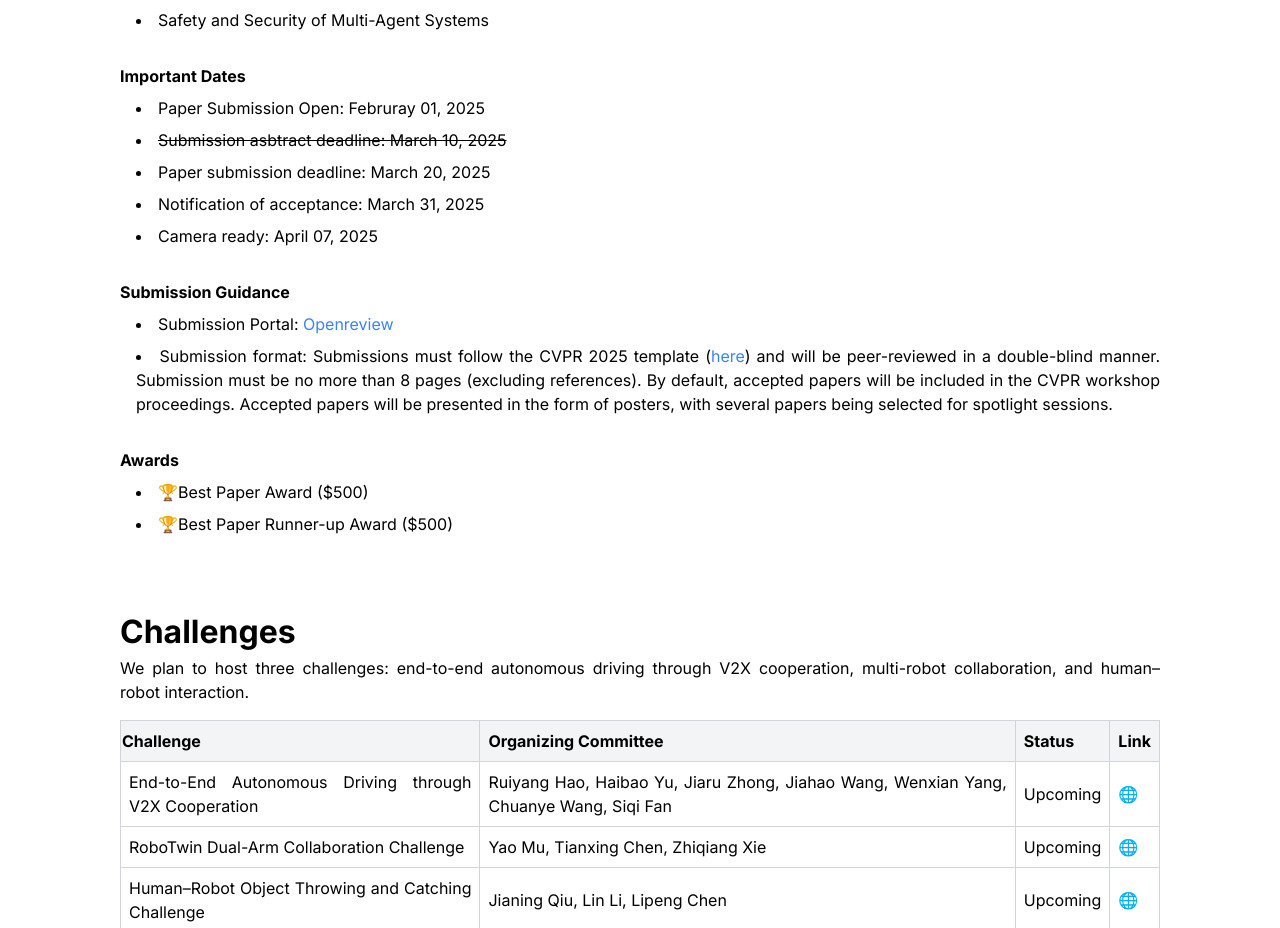
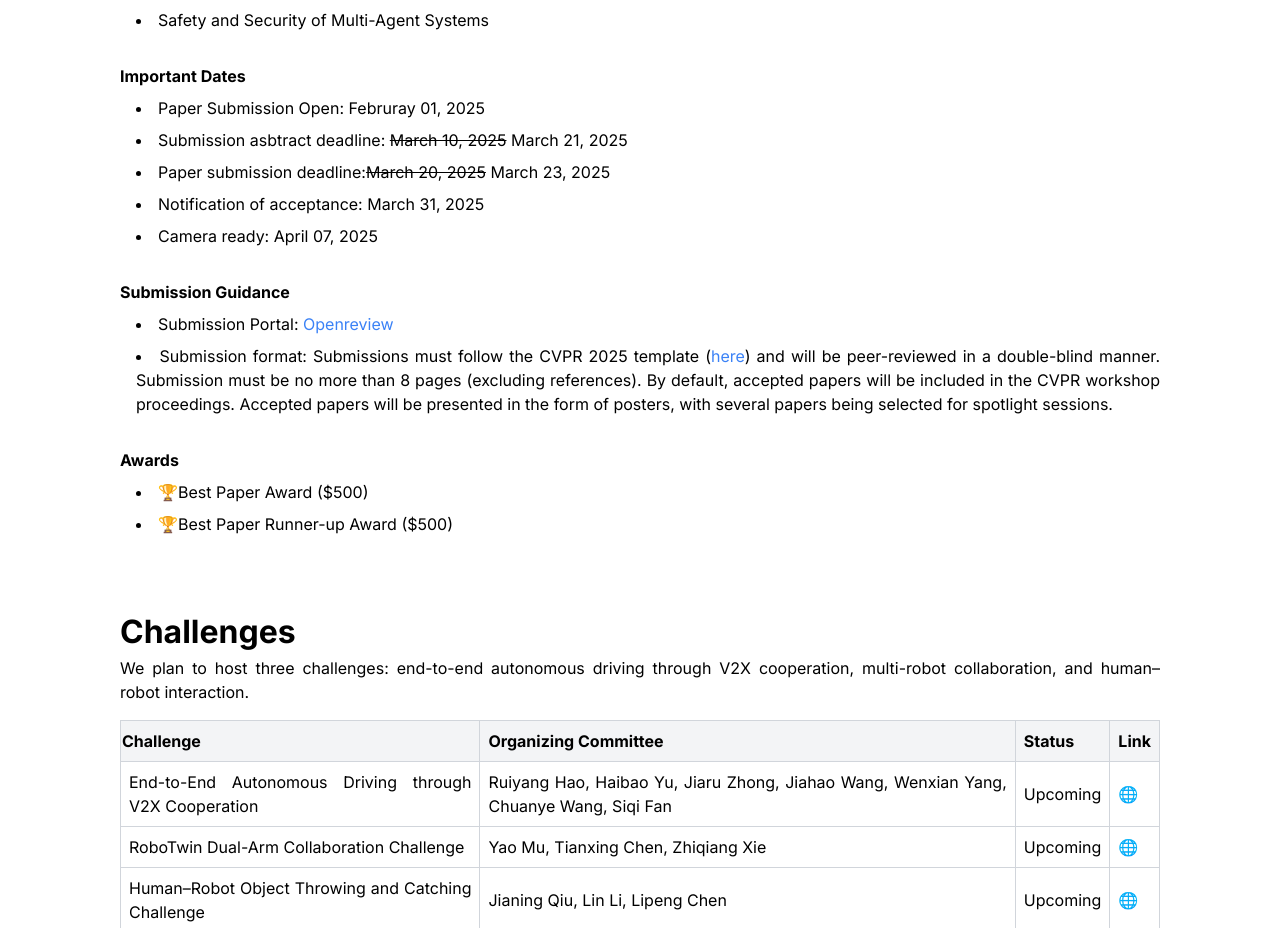
Before and after one commit to coop-intelligence/coop-intelligence.github.io, a Next.js app: page / in a window 1280 px wide. Shown: the part 1721-2649 px from the top of the page. Built offline with nearby package versions, Linux system fonts and the light colour scheme.

Commit message:
update callforpapers deadlines

```diff
--- a/src/app/components/callforpapers.jsx
+++ b/src/app/components/callforpapers.jsx
@@ -28,8 +28,8 @@ const CallForPapers = () => {
             </p>
             <ul className="list-disc list-inside space-y-2 mt-2 mb-8 ml-4">
                 <li>Paper Submission Open: Februray 01, 2025</li>
-                <li><s>Submission asbtract deadline: March 10, 2025</s></li>
-                <li>Paper submission deadline: March 20, 2025</li>
+                <li>Submission asbtract deadline: <s>March 10, 2025</s> March 21, 2025</li>
+                <li>Paper submission deadline:<s>March 20, 2025</s> March 23, 2025</li>
                 <li>Notification of acceptance: March 31, 2025</li>
                 <li>Camera ready: April 07, 2025</li>
             </ul>
```
